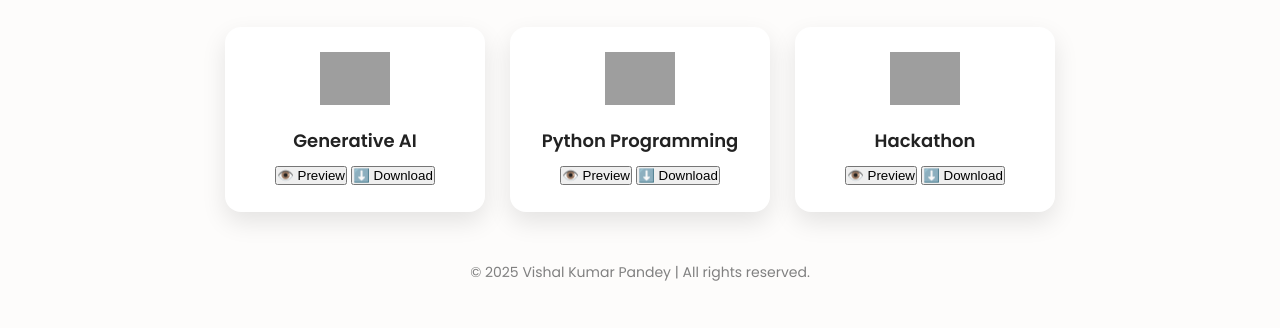
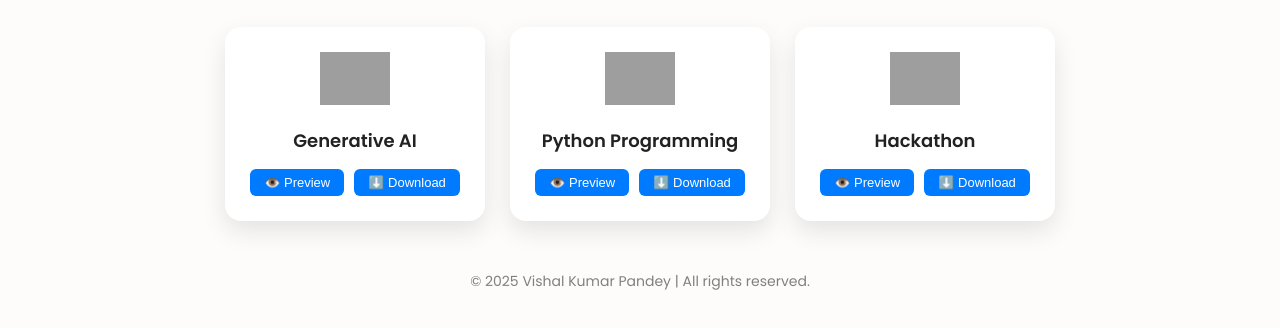
Before and after one commit to vkp7782/Certificates, a plain HTML site: page index.html in a window 1280 px wide. Shown: the part 128-456 px from the top of the page. Drawn offline with Linux system fonts and the light colour scheme; grey boxes are pictures that could not be loaded.

Commit message:
Update style.css

```diff
--- a/style.css
+++ b/style.css
@@ -82,7 +82,6 @@ h1 {
   width: 260px;
   box-shadow: 0 10px 25px var(--card-shadow);
   transition: transform 0.3s, box-shadow 0.3s;
-  cursor: pointer;
   text-align: center;
 }
 
@@ -97,9 +96,26 @@ h1 {
   color: var(--text-color);
 }
 
-.card p {
-  font-size: 14px;
-  color: gray;
+.btn-group {
+  margin-top: 15px;
+  display: flex;
+  justify-content: center;
+  gap: 10px;
+}
+
+.btn {
+  padding: 6px 14px;
+  font-size: 13px;
+  border: none;
+  border-radius: 6px;
+  cursor: pointer;
+  background-color: #007bff;
+  color: white;
+  transition: background-color 0.3s;
+}
+
+.btn:hover {
+  background-color: #0056b3;
 }
 
 .card:hover {
```
